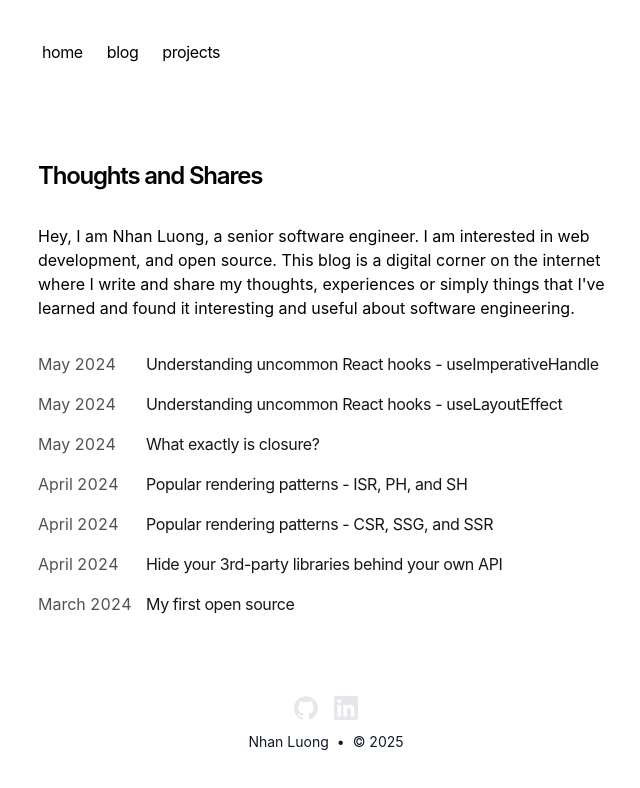
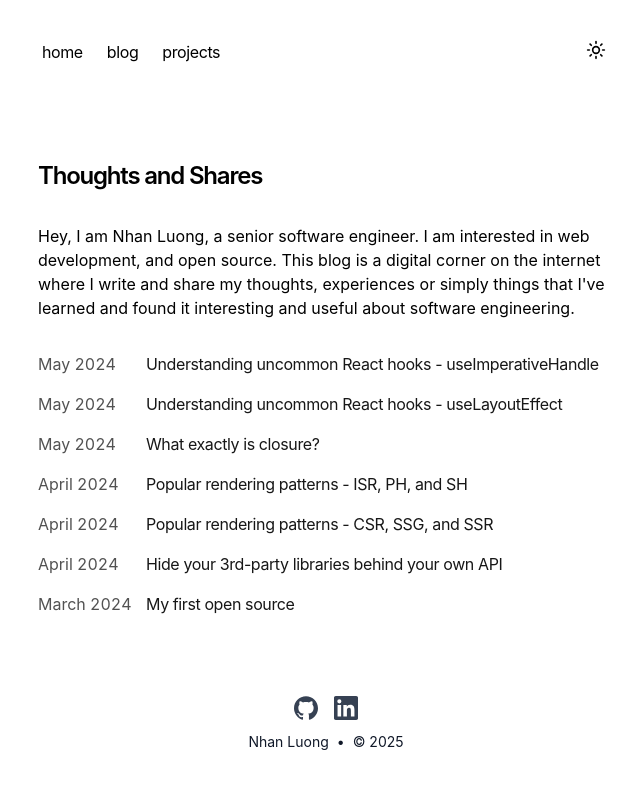
Before and after one commit to nhanluongoe/md-blog, a Next.js app: page / in a window 1280 px wide. Shown: the top 788 px of the page, without its empty margins (314-954 px from the left). Built offline with nearby package versions, Linux system fonts and the light colour scheme.

Commit message:
feat: manually toggle dark/light mode

```diff
--- a/app/components/nav.tsx
+++ b/app/components/nav.tsx
@@ -1,4 +1,5 @@
 import Link from 'next/link';
+import { ThemeToggle } from './theme-toggle';
 
 const navItems = {
   '/': {
@@ -33,6 +34,9 @@ export function Navbar() {
               );
             })}
           </div>
+          <div className="ml-auto">
+            <ThemeToggle />
+          </div>
         </nav>
       </div>
     </aside>
--- a/app/components/project-card.tsx
+++ b/app/components/project-card.tsx
@@ -32,7 +32,7 @@ const ProjectCard = async ({ title, description, href, year, repo }) => {
             )}
           </h2>
         </div>
-        <div className="flex flex-grow flex-col justify-between">
+        <div className="flex grow flex-col justify-between">
           <p className="md:text-md prose mb-3 max-w-none text-sm text-gray-900 dark:text-gray-300">
             {description}
           </p>
--- a/app/components/social-icons/index.tsx
+++ b/app/components/social-icons/index.tsx
@@ -34,7 +34,7 @@ const SocialIcon = ({ kind, href, size = 8 }: SocialIconProps) => {
     >
       <span className="sr-only">{kind}</span>
       <SocialSvg
-        className={`hover:text-accent-500 dark:hover:text-accent-400 fill-current text-gray-200 dark:text-gray-200`}
+        className={`fill-current text-gray-700 hover:text-gray-900 dark:text-gray-200 dark:hover:text-accent-400 transition-colors`}
         style={{ width: size * 4, height: size * 4 }}
       />
     </a>
--- /dev/null
+++ b/app/components/theme-icons.tsx
@@ -0,0 +1,50 @@
+interface IconProps {
+    className?: string;
+    size?: number;
+}
+
+export function MoonIcon({ className = '', size = 20 }: IconProps) {
+    return (
+        <svg
+            xmlns="http://www.w3.org/2000/svg"
+            width={size}
+            height={size}
+            viewBox="0 0 24 24"
+            fill="none"
+            stroke="currentColor"
+            strokeWidth="2"
+            strokeLinecap="round"
+            strokeLinejoin="round"
+            className={className}
+        >
+            <path d="M12 3a6 6 0 0 0 9 9 9 9 0 1 1-9-9Z" />
+        </svg>
+    );
+}
+
+export function SunIcon({ className = '', size = 20 }: IconProps) {
+    return (
+        <svg
+            xmlns="http://www.w3.org/2000/svg"
+            width={size}
+            height={size}
+            viewBox="0 0 24 24"
+            fill="none"
+            stroke="currentColor"
+            strokeWidth="2"
+            strokeLinecap="round"
+            strokeLinejoin="round"
+            className={className}
+        >
+            <circle cx="12" cy="12" r="4" />
+            <path d="M12 2v2" />
+            <path d="M12 20v2" />
+            <path d="m4.93 4.93 1.41 1.41" />
+            <path d="m17.66 17.66 1.41 1.41" />
+            <path d="M2 12h2" />
+            <path d="M20 12h2" />
+            <path d="m6.34 17.66-1.41 1.41" />
+            <path d="m19.07 4.93-1.41 1.41" />
+        </svg>
+    );
+}
--- /dev/null
+++ b/app/components/theme-provider.tsx
@@ -0,0 +1,10 @@
+'use client';
+
+import { ThemeProvider as NextThemesProvider } from 'next-themes';
+
+export function ThemeProvider({
+    children,
+    ...props
+}: React.ComponentProps<typeof NextThemesProvider>) {
+    return <NextThemesProvider {...props}>{children}</NextThemesProvider>;
+}
--- /dev/null
+++ b/app/components/theme-toggle.tsx
@@ -0,0 +1,35 @@
+'use client';
+
+import { useTheme } from 'next-themes';
+import { useEffect, useState } from 'react';
+import { MoonIcon, SunIcon } from './theme-icons';
+
+export function ThemeToggle() {
+    const { setTheme, resolvedTheme } = useTheme();
+    const [mounted, setMounted] = useState(false);
+
+    useEffect(() => {
+        setMounted(true);
+    }, []);
+
+    if (!mounted) {
+        return (
+            <button
+                aria-label="Toggle theme"
+                className="p-2 rounded-md hover:bg-neutral-200 dark:hover:bg-neutral-800 transition-colors"
+            >
+                <div className="w-5 h-5" />
+            </button>
+        );
+    }
+
+    return (
+        <button
+            aria-label="Toggle theme"
+            onClick={() => setTheme(resolvedTheme === 'dark' ? 'light' : 'dark')}
+            className="p-2 rounded-md hover:bg-neutral-200 dark:hover:bg-neutral-800 transition-colors"
+        >
+            {resolvedTheme === 'dark' ? <MoonIcon /> : <SunIcon />}
+        </button>
+    );
+}
--- a/app/global.css
+++ b/app/global.css
@@ -1,4 +1,5 @@
 @import 'tailwindcss';
+@custom-variant dark (&:where(.dark, .dark *));
 
 ::selection {
   background-color: #47a3f3;
@@ -17,16 +18,12 @@
   --sh-entity: #e25a1c;
 }
 
-@media (prefers-color-scheme: dark) {
-  :root {
-    --sh-class: #4c97f8;
-    --sh-identifier: white;
-    --sh-keyword: #f47067;
-    --sh-string: #0fa295;
-  }
-  html {
-    color-scheme: dark;
-  }
+:root.dark {
+  --sh-class: #4c97f8;
+  --sh-identifier: white;
+  --sh-keyword: #f47067;
+  --sh-string: #0fa295;
+  color-scheme: dark;
 }
 
 html {
@@ -47,6 +44,7 @@ html {
   @apply visible;
 }
 
+/*
 .prose a {
   @apply underline transition-all decoration-neutral-400 dark:decoration-neutral-600 underline-offset-2 decoration-[0.1em];
 }
@@ -54,15 +52,15 @@ html {
 .prose .anchor:after {
   @apply text-neutral-300 dark:text-neutral-700;
   content: '#';
-}
+} */
 
-.prose *:hover > .anchor {
+.prose *:hover>.anchor {
   @apply visible;
 }
 
-.prose pre {
+/* .prose pre {
   @apply bg-neutral-50 dark:bg-neutral-900 rounded-lg overflow-x-auto border border-neutral-200 dark:border-neutral-900 py-2 px-3 text-sm;
-}
+} */
 
 .prose code {
   @apply px-1 py-0.5 rounded-lg;
@@ -83,9 +81,9 @@ html {
   @apply m-0;
 }
 
-.prose p {
+/* .prose p {
   @apply my-4 text-neutral-800 dark:text-neutral-200;
-}
+} */
 
 .prose h1 {
   @apply text-4xl font-medium tracking-tight mt-6 mb-2;
@@ -115,7 +113,7 @@ html {
   @apply list-decimal pl-6;
 }
 
-.prose > :first-child {
+.prose> :first-child {
   /* Override removing top margin, causing layout shift */
   margin-top: 1.25em !important;
   margin-bottom: 1.25em !important;
@@ -126,8 +124,10 @@ pre::-webkit-scrollbar {
 }
 
 pre {
-  -ms-overflow-style: none; /* IE and Edge */
-  scrollbar-width: none; /* Firefox */
+  -ms-overflow-style: none;
+  /* IE and Edge */
+  scrollbar-width: none;
+  /* Firefox */
 }
 
 /* Remove Safari input shadow on mobile */
--- a/app/layout.tsx
+++ b/app/layout.tsx
@@ -9,6 +9,7 @@ import './global.css';
 import { baseUrl } from './sitemap';
 import siteMetaData from './siteMetadata';
 import { ScrollToTop } from '@/components/scroll-to-top';
+import { ThemeProvider } from '@/components/theme-provider';
 
 export const metadata: Metadata = {
   metadataBase: new URL(baseUrl),
@@ -48,8 +49,8 @@ export default function RootLayout({
   return (
     <html
       lang="en"
+      suppressHydrationWarning
       className={cx(
-        'text-black bg-white dark:text-white dark:bg-black',
         GeistSans.variable,
         GeistMono.variable,
       )}
@@ -78,6 +79,12 @@ export default function RootLayout({
         color="#5bbad5"
       />
       <body className="antialiased max-w-xl mx-4 lg:mx-auto">
+        <ThemeProvider
+          attribute="class"
+          defaultTheme="system"
+          enableSystem
+          disableTransitionOnChange
+        >
           <div className="flex flex-col min-h-screen">
             <Navbar />
             <main className="flex-auto min-w-0 mt-6 flex flex-col px-2 md:px-0">
@@ -88,6 +95,7 @@ export default function RootLayout({
             <SpeedInsights />
             <ScrollToTop />
           </div>
+        </ThemeProvider>
       </body>
     </html>
   );
--- a/package.json
+++ b/package.json
@@ -9,7 +9,7 @@
     "test": "vitest"
   },
   "dependencies": {
-    "@tailwindcss/postcss": "4.0.0-alpha.13",
+    "@tailwindcss/postcss": "4.1.17",
     "@types/node": "20.11.17",
     "@types/react": "19.1.12",
     "@types/react-dom": "19.1.9",
@@ -18,11 +18,12 @@
     "geist": "1.2.2",
     "next": "15.5.2",
     "next-mdx-remote": "^4.4.1",
+    "next-themes": "^0.4.6",
     "postcss": "^8.4.35",
     "react": "19.1.1",
     "react-dom": "19.1.1",
     "sugar-high": "^0.6.0",
-    "tailwindcss": "4.0.0-alpha.13",
+    "tailwindcss": "4.1.17",
     "typescript": "5.3.3"
   },
   "pnpm": {
```
Also changed, not shown: 1 other file (tests, documents, lock files or other folders). Lines whose indentation alone changed are shown as unchanged.
